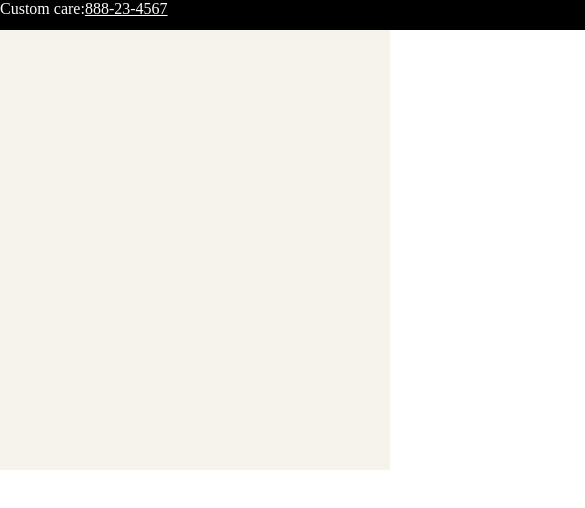
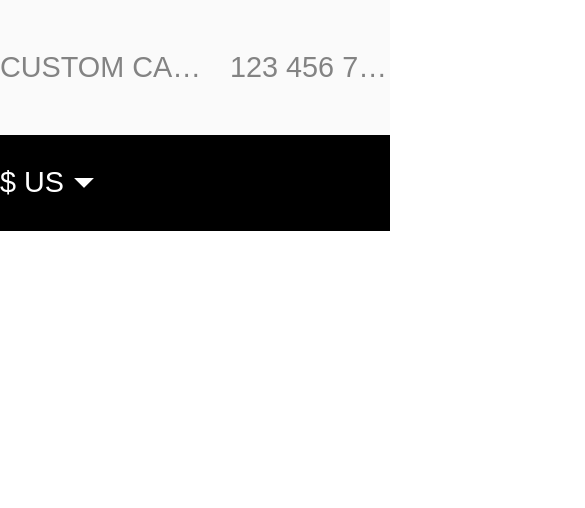
Before and after one commit to LiberVitalik/css-recipes-and-layouts, a website: page app/index.html in a window 390 px wide. Shown: the top 508 px of the page, 585 px wide, since content can reach past the window. Drawn offline with Linux system fonts and the light colour scheme; a web font is replaced by a local one.

Commit message:
add header, currency

```diff
--- a/app/css/style.css
+++ b/app/css/style.css
@@ -1,3 +1,10 @@
+.clip {
+    white-space: nowrap;
+    overflow: hidden;
+    text-overflow: ellipsis;
+}
+
+/*
 * {
     margin: 0;
     padding: 0;
@@ -27,4 +34,4 @@ main {
     height: 440px;
     margin: 0 auto;
     background: url("../img/carousel_bg.png");
-}
+}*/
--- /dev/null
+++ b/app/css/style_640.css
@@ -0,0 +1,66 @@
+@media screen and (max-width: 641px) {
+
+    /*---Support block---*/
+    .support {
+        height: 135px;
+        font-size: 1.8rem;
+        font-family: Arial, sans-serif;
+        text-transform: uppercase;
+        display: flex;
+        justify-content: center;
+        align-items: center;
+        background: #fafafa;
+    }
+
+    .support p,
+    .support a {
+        max-width: 250px;
+        color: #838383;
+    }
+
+    .support p {
+        max-width: 250px;
+        margin-right: 10px;
+    }
+
+    .support a {
+        text-decoration: none;
+    }
+
+    .support a:hover {
+        text-decoration: underline;
+    }
+
+    /*---Main header---*/
+
+    .main-header {
+        height: 96px;
+        background: #000;
+        color: #fff;
+        display: flex;
+        align-items: center;
+    }
+
+    .main-header .currency {
+        position: relative;
+    }
+
+    .main-header .currency select {
+        min-width: 102px;
+        max-width: 140px;
+        background: transparent;
+        color: #fff;
+        border: none;
+        cursor: pointer;
+        font-size: 1.8rem;
+        -webkit-appearance: none;
+        padding-right: 30px;
+        background: url("../img/main/select_rectangle.png") no-repeat 90% 50%;
+    }
+
+    .main-header .currency select option {
+        background: #000;
+    }
+
+
+}
--- a/app/index.html
+++ b/app/index.html
@@ -6,10 +6,11 @@
     <title>css-recipes-and-layouts</title>
     <link rel="stylesheet" href="css/fonts.css">
     <link rel="stylesheet" href="css/normalize.css">
+    <link rel="stylesheet" href="css/style_640.css">
     <link rel="stylesheet" href="css/style.css">
 </head>
 <body>
-    <div class="wrap">
+    <!--<div class="wrap">
         <div class="inform">
             <div class="support">
                 <p>Custom care:</p>
@@ -19,6 +20,24 @@
     </div>
     <main>
         <div class="carousel"></div>
-    </main>
+    </main>-->
+
+    <!--320px-->
+    <div class="support">
+        <p class="clip">Custom care:</p>
+        <a href="tel: 123-456-789" class="clip">123 456 789</a>
+    </div>
+    <header class="main-header">
+        <div class="currency">
+            <select name="currency">
+                <option value="usd">$ US</option>
+                <option value="usd">BLR</option>
+                <option value="usd">RUB</option>
+            </select>
+        </div>
+    </header>
+    <form action="GET" class="user-form">
+
+    </form>
 </body>
 </html>
```
Also changed, not shown: app/css/normalize.css, app/img/main/select_rectangle.png (added).
